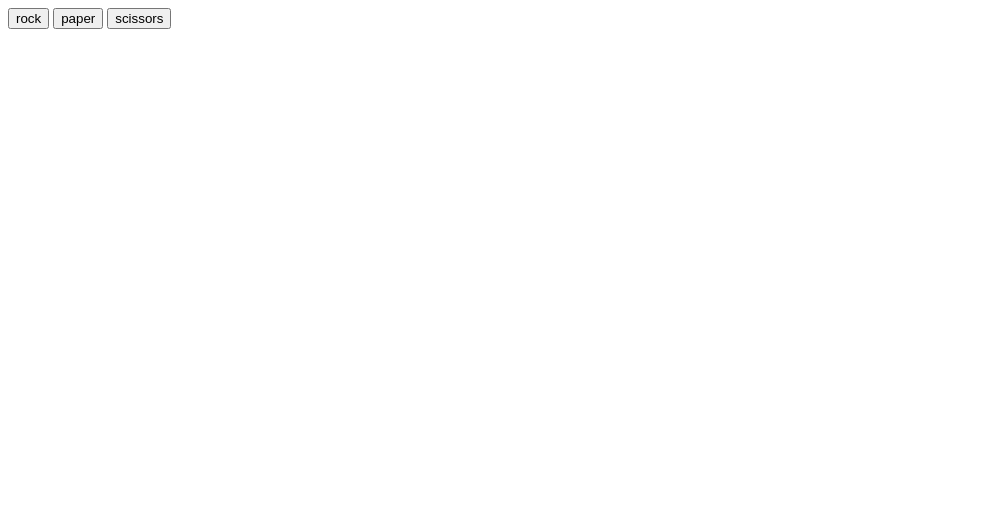
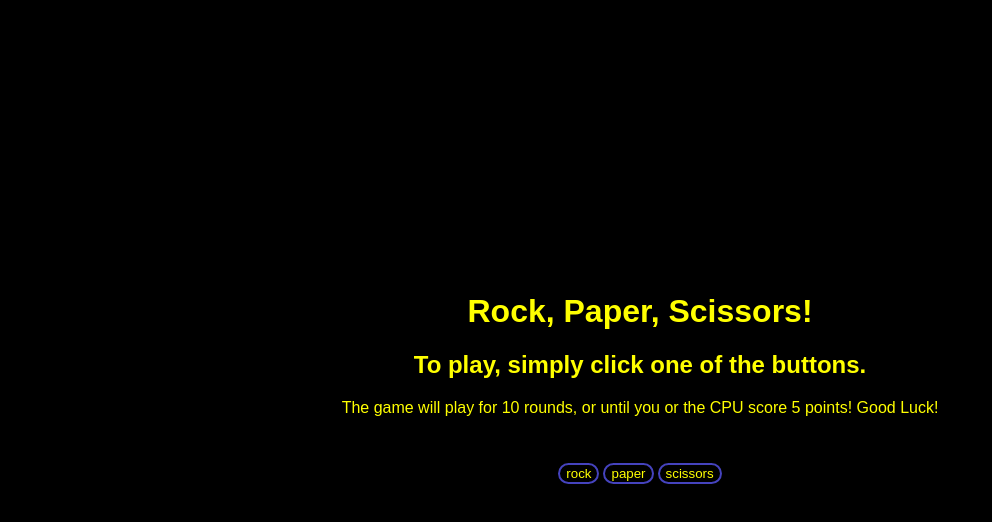
Before and after one commit to ToastedGMS/rock-paper-scissors, a plain HTML site: page index.html in a window 1280 px wide. Shown: the whole page, without its empty margins (0-992 px from the left). Drawn offline with Linux system fonts and the light colour scheme; a web font is replaced by a local one.

Commit message:
added stylesheet and sound effects

```diff
--- a/index.html
+++ b/index.html
@@ -5,16 +5,26 @@
         <meta http-equiv="X-UA-Compatible" content="IE=edge">
         <meta name="viewport" content="width=device-width, initial-scale=1.0">
         <title>Rock Paper Scissors!</title>
+        <link rel="stylesheet" href="styles.css">
+        <link rel="stylesheet" href="https://fonts.cdnfonts.com/css/8bit-wonder">
     </head>
     <body>
-        <div class="buttons">
-            <button class="choiceBtn">rock</button>
-            <button class="choiceBtn">paper</button>
-            <button class="choiceBtn">scissors</button>
+        <div class="container">
+            <div class="textContent">
+                <h1>Rock, Paper, Scissors!</h1>
+                <h2>To play, simply click one of the buttons.</h2>
+                <p>The game will play for 10 rounds, or until you or the CPU score 5 points! Good Luck!</p>
+            </div>
+            <div class="buttons">
+                <button class="choiceBtn" style="color: yellow;">rock</button>
+                <button class="choiceBtn" style="color: yellow;">paper</button>
+                <button class="choiceBtn" style="color: yellow;">scissors</button>
+            </div>
+            <div id="results"></div>
+            <div id="score"></div>
         </div>
-        <div id="results"></div>
-        <div id="score"></div>
     </body>
     <script src="index.js"></script>
+    <audio id="pacmanStartup" src="Pacman Start Sound Effect.mp3" autoplay></audio>
 
 </html>
--- a/index.js
+++ b/index.js
@@ -1,6 +1,8 @@
 let gameCounter = 0
 let playerScore = 0
 let computerScore = 0
+
+
 
 const getComputerChoice = () => {
   const options = ['rock', 'paper', 'scissors']
@@ -43,6 +45,7 @@ const checkWinner = () => {
 }
 
 const results = document.querySelector('#results');
+results.style.cssText = 'color: yellow'
 
 let buttons = document.querySelectorAll('.choiceBtn');
 
@@ -63,3 +66,10 @@ buttons.forEach(function(button) {
     winCheck.textContent = checkWinner();
   })
 });
+
+score.style.cssText = 'color: yellow' ;
+
+window.addEventListener('load', function() {
+  let audio = document.querySelector('#pacmanStartup');
+  audio.play();
+});
--- /dev/null
+++ b/styles.css
@@ -0,0 +1,31 @@
+body {
+    background-color: rgb(0, 0, 0);
+    display: flex;
+    justify-content: center;
+}
+
+.container{
+    display: flex;
+    flex-direction: column;
+    justify-content: center;
+    align-items: center;
+    height: 100vh;
+    text-align: center;
+    gap: 30px
+}
+
+.textContent{
+    font-family: '8BIT WONDER', sans-serif;
+    color: yellow;
+    : rgb(69, 67, 190);
+    border-style: double;
+    border: 2px;
+}
+
+.choiceBtn {
+    border-color: rgb(69, 67, 190);
+    background-color: black;
+    text-decoration-color: yellow;
+    border-style: double;
+    border-radius: 25px;
+}
```
Also changed, not shown: 1 other file.
